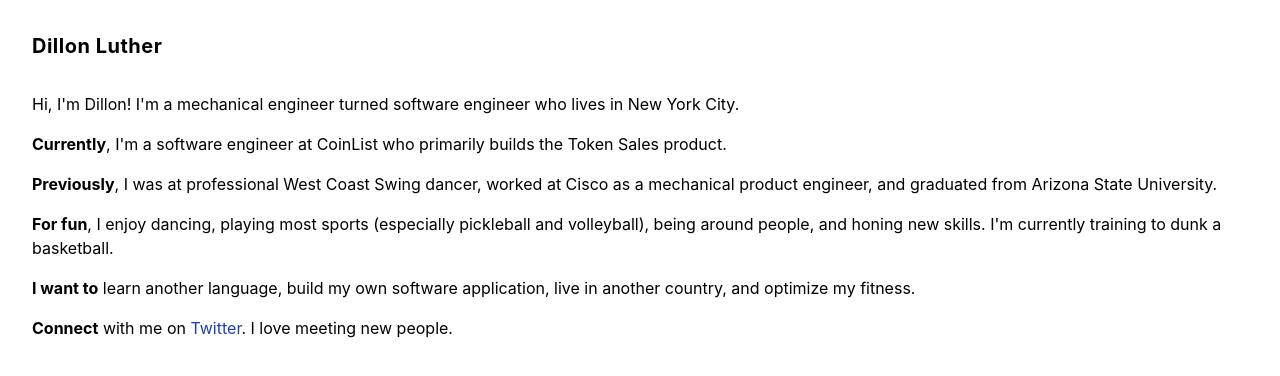
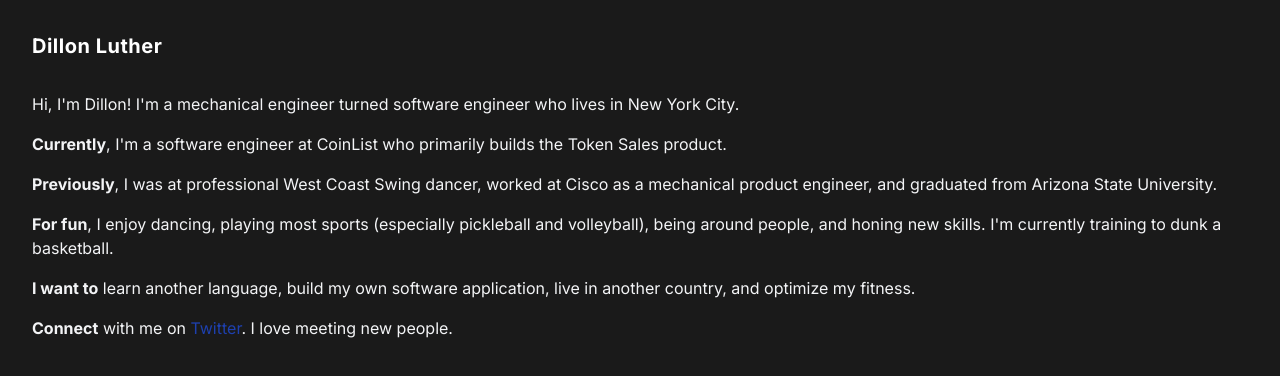
Before and after one commit to dtluther/dtluther.github.io, a React (Vite) app: page / in a window 1280 px wide. Shown: the top 376 px of the page. Built offline with nearby package versions, Linux system fonts and the light colour scheme.

Commit message:
Add base styling: dark theme, Inter font, typography improvements, and custom scrollbar

```diff
--- a/src/index.css
+++ b/src/index.css
@@ -1,3 +1,98 @@
+/* Import Inter font for modern typography and JetBrains Mono for monospace text
+ * Inter: Clean, modern sans-serif font for general text
+ * JetBrains Mono: Developer-focused monospace font for code/technical content
+ */
+@import url('https://fonts.googleapis.com/css2?family=Inter:wght@400;500;600;700&family=JetBrains+Mono:wght@400;500;600&display=swap');
+
+/* Tailwind's layer directives for proper cascade order */
 @tailwind base;
 @tailwind components;
 @tailwind utilities;
+
+/* Base layer: Fundamental styles that apply to raw HTML elements */
+@layer base {
+  html {
+    /* Enable OpenType features for better typography:
+     * cv02: Alternate 'a' glyph
+     * cv03: Alternate 'g' glyph
+     * cv04: Alternate 'w' glyph
+     * cv11: Alternate '1' glyph
+     */
+    font-feature-settings: "cv02","cv03","cv04","cv11";
+
+    /* Improve text rendering on modern browsers */
+    -webkit-font-smoothing: antialiased;
+    -moz-osx-font-smoothing: grayscale;
+
+    /* Enable smooth scrolling for better UX */
+    @apply scroll-smooth;
+  }
+
+  /* Set dark theme and base typography */
+  body {
+    /* Rich dark background with slight warmth */
+    @apply bg-[#1a1a1a] text-gray-100;
+    /* Use Inter as primary font with system fonts as fallback */
+    font-family: 'Inter', system-ui, -apple-system, sans-serif;
+  }
+
+  /* Smooth transitions for all links */
+  a {
+    @apply transition-colors duration-200;
+  }
+
+  /* Consistent heading styles across the site */
+  h1, h2, h3, h4, h5, h6 {
+    @apply font-medium tracking-tight text-white;
+  }
+}
+
+/* Component layer: Reusable styles for common patterns */
+@layer components {
+  /* Rich text content styling */
+  .prose {
+    /* Remove max-width constraint */
+    @apply max-w-none;
+    /* Light gray text for better readability in dark mode */
+    @apply text-gray-300;
+  }
+
+  /* Link styling within rich text */
+  .prose a {
+    /* Blue links with hover state */
+    @apply text-blue-400 hover:text-blue-300;
+    /* Remove default underline for cleaner look */
+    @apply no-underline;
+  }
+
+  /* Bold text within rich text */
+  .prose strong {
+    /* Pure white for emphasis */
+    @apply text-white;
+  }
+}
+
+/* Custom Scrollbar Styling */
+/* Note: These styles only work in WebKit-based browsers (Chrome, Safari, Edge) */
+::-webkit-scrollbar {
+  /* Thin scrollbar for modern look */
+  @apply w-2;
+}
+
+/* Scrollbar track (the background) */
+::-webkit-scrollbar-track {
+  /* Dark background to match theme */
+  @apply bg-gray-900;
+}
+
+/* Scrollbar handle */
+::-webkit-scrollbar-thumb {
+  /* Rounded corners and subtle gray color */
+  @apply rounded-full bg-gray-700;
+}
+
+/* Scrollbar handle hover state */
+::-webkit-scrollbar-thumb:hover {
+  /* Lighter gray on hover for better feedback */
+  @apply bg-gray-600;
+}
```
